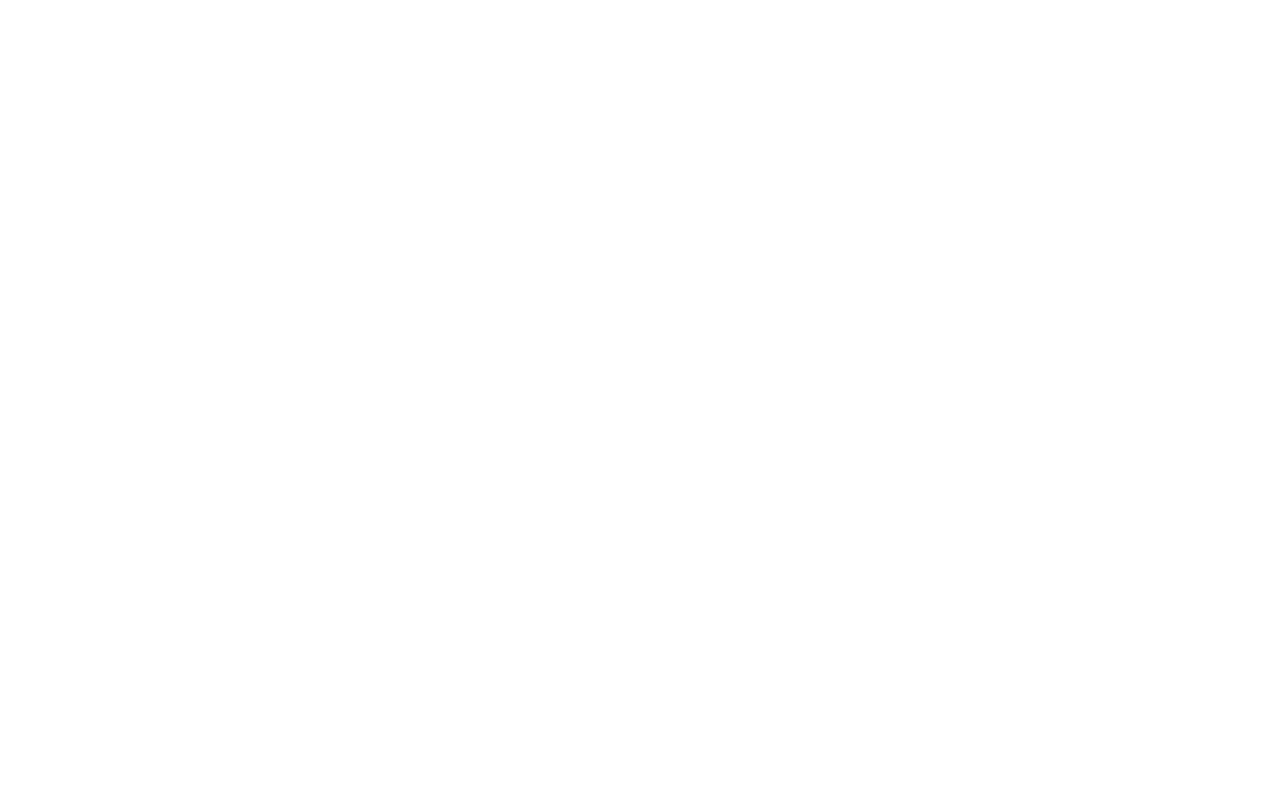
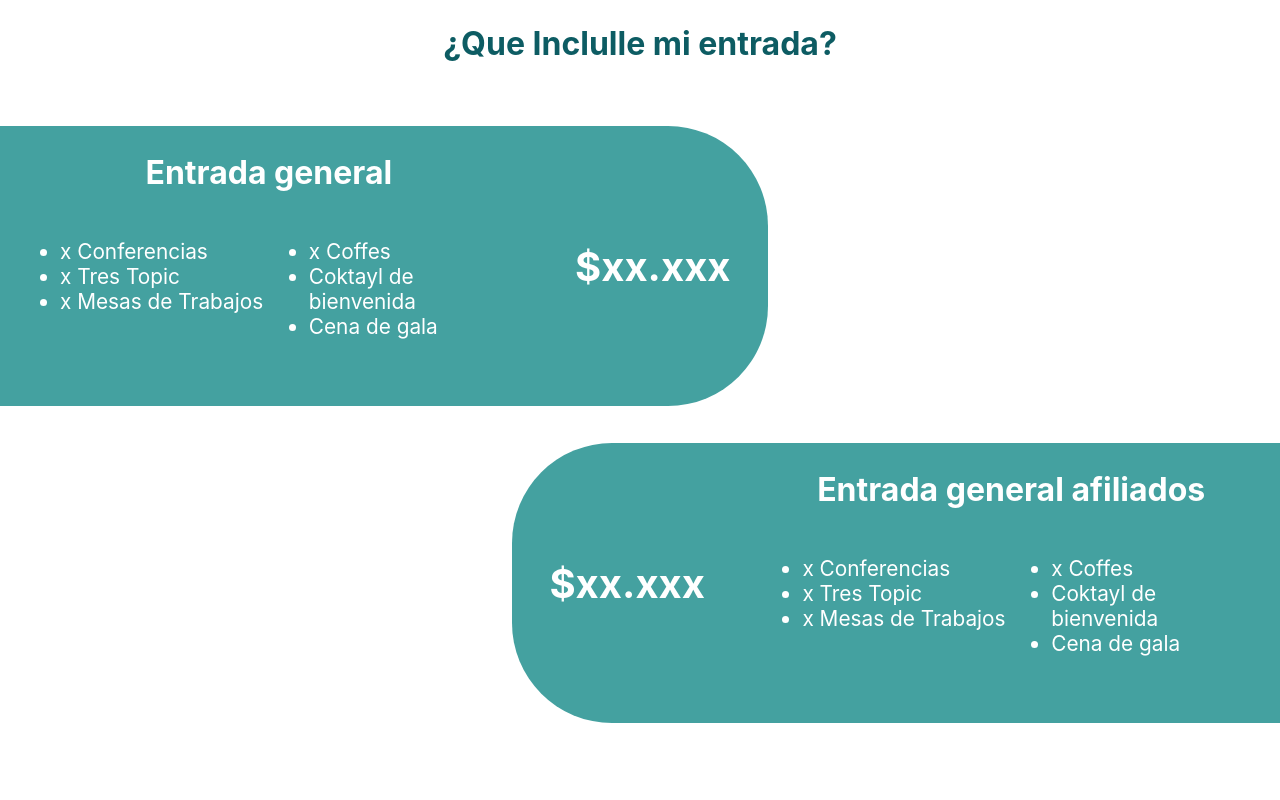
Before and after one commit to INGcomer/Landing-Congreso-AMPROS, a React (Create React App) app: page / in a window 1280 px wide. Shown: the part 1680-2480 px from the top of the page. Before the commit the page ends 1620 px from the top, so only its background shows below. Built offline with nearby package versions, Linux system fonts and the light colour scheme.

Commit message:
agreo la seccion entrada y actividades academicas

```diff
--- a/src/App.css
+++ b/src/App.css
@@ -23,3 +23,9 @@
 	border-radius: 10px;
 	background-color: var(--VerdeOscuro);
 }
+
+h1{
+  font-size: 2rem;
+
+  color: var(--VerdeOscuro);
+}
--- a/src/App.jsx
+++ b/src/App.jsx
@@ -5,6 +5,8 @@
 import Header from './components/Header/Header';
 import Cronograma from './components/cronograma/Cronograma';
 import Tematica from './components/Tematica/Tematica';
+import Actividades from './components/Actividades/Actividades';
+import Entrada from './components/Entrada/Entrada';
 import Footer from './components/Footer/Footer';
 
 function App() {
@@ -16,6 +18,9 @@
 
       <Tematica/>
 
+      <Entrada/>
+
+      <Actividades/>
 
       {/* <section id='Cronograma'>
         <Cronograma/>
--- /dev/null
+++ b/src/components/Actividades/Actividades.css
@@ -0,0 +1,37 @@
+#Actividades{
+    padding-top: 70px;
+    height: 100vh;
+
+    display: flex;
+    flex-direction: column;
+    align-items: center;
+}
+#Actividades .flag_container{
+    width: 100%;
+    height: 100%;
+
+    display: flex;
+    justify-content: space-around;
+}
+#Actividades .flag{
+    width: 300px;
+    height: 80%;
+
+    background-color: var(--VerdeMedio);
+    color: white;
+
+    display: flex;
+    align-items: center;
+    flex-direction: column;
+
+    border-bottom-left-radius: 100px;
+    border-bottom-right-radius: 100px;
+}
+
+#Actividades .flag p{
+    height: 40%;
+}
+#Actividades .flag svg{
+    width: 40%;
+    height: auto;
+}
--- /dev/null
+++ b/src/components/Actividades/Actividades.jsx
@@ -0,0 +1,40 @@
+// CSS
+import "./Actividades.css"
+// img
+// import Logo from "./imgs/logo congreso.svg"
+
+// ICONS
+import Groups2Icon from '@mui/icons-material/Groups2';
+import CampaignIcon from '@mui/icons-material/Campaign';
+import HistoryEduIcon from '@mui/icons-material/HistoryEdu';
+
+export default function Actividades() {
+    return (
+        <section id="Actividades">
+            <h1> Actividades Academicas </h1>
+            <div className="flag_container">
+                <div className="flag conferencias">
+                    <h2> Conferencias </h2>
+                    <p>
+                        Esto es una conferencia
+                    </p>
+                    <CampaignIcon/>
+                </div>
+                <div className="flag tres_topic">
+                    <h2> Tres Topic </h2>
+                    <p>
+                        Esto es un tres topic
+                    </p>
+                    <Groups2Icon/>
+                </div>
+                <div className="flag mesas">
+                    <h2> Mesas de trabajo </h2>
+                    <p>
+                        esto es una mesa de trabajo
+                    </p>
+                    <HistoryEduIcon/>
+                </div>
+            </div>
+        </section>
+    )
+}
--- /dev/null
+++ b/src/components/Entrada/Entrada.css
@@ -0,0 +1,86 @@
+#Entrada {
+    height: 100vh;
+
+    display: flex;
+    justify-content: space-evenly;
+    flex-direction: column;
+
+    padding-top: 20px;
+}
+
+#Entrada h1 {
+    width: 100%;
+
+    text-align: center;
+}
+
+#Entrada .entrada {
+    width: 60%;
+    height: 35%;
+
+    background-color: var(--VerdeMedio);
+    color: white;
+
+    display: flex;
+}
+
+#Entrada .entrada.izquierda{
+    border-top-right-radius: 100px;
+    border-bottom-right-radius: 100px;
+}
+
+#Entrada .entrada.derecha{
+    margin-left: 40%;
+
+    border-top-left-radius: 100px;
+    border-bottom-left-radius: 100px;
+
+    flex-direction: row-reverse;
+}
+
+#Entrada .entrada .texto {
+    height: 100%;
+    width: 70%;
+}
+
+#Entrada .entrada .texto h2{
+    width: 100%;
+
+    text-align: center;
+    font-size: 2rem;
+}
+/* #Entrada .entrada.derecha .texto h2{
+    text-align: left;
+}
+#Entrada .entrada.izquierda .texto h2{
+    text-align: right;
+} */
+
+#Entrada .entrada .texto .items{
+    display: flex;
+
+    margin-left: 20px;
+    margin-right: 20px;
+}
+
+#Entrada .entrada .texto .items li{
+   text-align: left;
+}
+
+#Entrada .entrada .texto ul{
+    width: 100%;
+
+    text-align: center;
+    font-size: 1.3rem;
+}
+#Entrada .entrada .precio {
+    height: 100%;
+    width: 30%;
+
+    display: flex;
+    align-items: center;
+    justify-content: center;
+}
+#Entrada .entrada .precio h3{
+    font-size: 2.5rem;
+}
--- /dev/null
+++ b/src/components/Entrada/Entrada.jsx
@@ -0,0 +1,55 @@
+// CSS
+import "./Entrada.css"
+// img
+// import Logo from "./imgs/logo congreso.svg"
+
+// ICONS
+
+export default function Entrada() {
+    return (
+        <section id="Entrada">
+            <h1> ¿Que Inclulle mi entrada? </h1>
+            <div className="entrada izquierda">
+                <div className="texto">
+                    <h2> Entrada general </h2>
+                    <div className="items">
+                        <ul>
+                            <li> x Conferencias </li>
+                            <li> x Tres Topic </li>
+                            <li> x Mesas de Trabajos </li>
+                        </ul>
+                        <ul>
+                            <li> x Coffes </li>
+                            <li> Coktayl de bienvenida </li>
+                            <li> Cena de gala </li>
+                        </ul>
+                    </div>
+                </div>
+                <div className="precio">
+                    <h3> $xx.xxx </h3>
+                </div>
+            </div>
+
+            <div className="entrada derecha">
+                <div className="texto">
+                    <h2> Entrada general afiliados </h2>
+                    <div className="items">
+                        <ul>
+                            <li> x Conferencias </li>
+                            <li> x Tres Topic </li>
+                            <li> x Mesas de Trabajos </li>
+                        </ul>
+                        <ul>
+                            <li> x Coffes </li>
+                            <li> Coktayl de bienvenida </li>
+                            <li> Cena de gala </li>
+                        </ul>
+                    </div>
+                </div>
+                <div className="precio">
+                    <h3> $xx.xxx </h3>
+                </div>
+            </div>
+        </section>
+    )
+}
--- a/src/components/Nabvar/Nabvar.jsx
+++ b/src/components/Nabvar/Nabvar.jsx
@@ -11,13 +11,13 @@
 
             <div className="nav_sections">
                 <a href="#Tematica"> Tematica </a>
-                <a href=""> seccion 2</a>
+                <a href="#Entrada"> Entrada </a>
                 <a href=""> seccion 3</a>
                 <a href=""> seccion 4</a>
             </div>
 
             <div className="CallToAccion_container">
-                <a href="" className="CallToAccion"> INSCRIVIRSE </a>
+                <a href="" className="CallToAccion"> INSCRIBIRSE </a>
             </div>
         </nav>
     )
```
Also changed, not shown: src/components/cronograma/dias/cronograma.json (added, +62 -0 lines).
